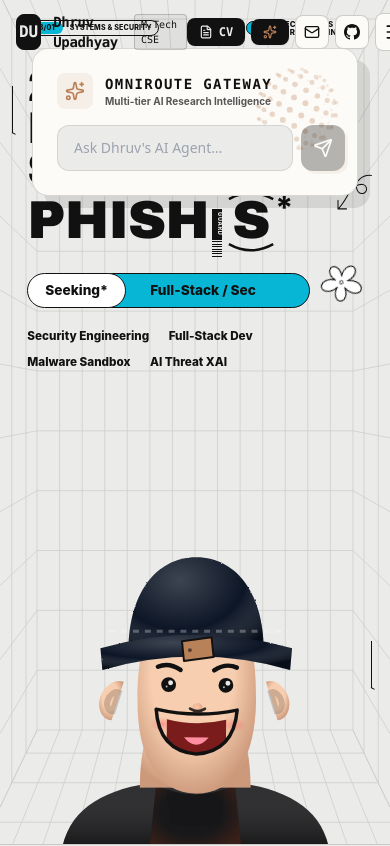
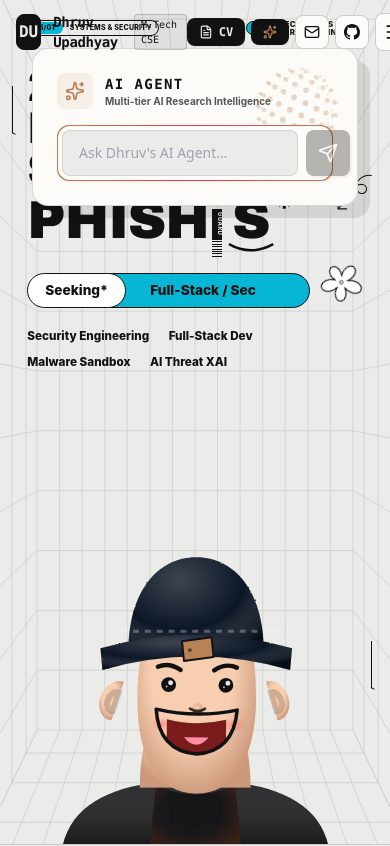
Before and after one commit to Dhruvdev-Codes/portfolio, a Next.js app: page / in a window 390 px wide. Shown: the top 846 px of the page. Built offline with nearby package versions, Linux system fonts and the light colour scheme.

Commit message:
feat: enhance MorphOrb AI agent with draggable mobility, gradient border, and AI AGENT header label

```diff
--- a/src/components/ui/ai-thinking-orb-and-input.tsx
+++ b/src/components/ui/ai-thinking-orb-and-input.tsx
@@ -140,10 +140,13 @@ export default function MorphOrb({ onSubmit }: MorphOrbProps) {
   };
 
   return (
-    <div className="w-full max-w-xl mx-auto px-4 py-8">
+    <div className="w-full max-w-xl mx-auto px-4 py-8 flex justify-center">
       <motion.div
+        drag
+        dragConstraints={{ left: -150, right: 150, top: -150, bottom: 150 }}
+        whileDrag={{ scale: 1.02 }}
         layout
-        className="relative bg-[#fdfbf7] border border-[#111111]/15 rounded-2xl shadow-[12px_12px_0px_rgba(17,17,17,0.1)] p-6 overflow-hidden"
+        className="relative bg-[#fdfbf7] border border-[#111111]/15 rounded-2xl shadow-[12px_12px_0px_rgba(17,17,17,0.1)] p-6 overflow-hidden cursor-grab active:cursor-grabbing w-full"
       >
         <div className="absolute right-[-20px] top-[-20px] pointer-events-none opacity-80">
           <canvas
@@ -169,27 +172,29 @@ export default function MorphOrb({ onSubmit }: MorphOrbProps) {
                     <Sparkles className="w-5 h-5 text-[#b98158]" />
                   </div>
                   <div>
-                    <h3 className="text-sm font-bold uppercase tracking-widest text-[#111111] font-mono">OmniRoute Gateway</h3>
+                    <h3 className="text-sm font-bold uppercase tracking-widest text-[#111111] font-mono">AI AGENT</h3>
                     <p className="text-[10px] text-[#555555] font-bold">Multi-tier AI Research Intelligence</p>
                   </div>
                 </div>
 
-                <div className="flex gap-2">
+                <div className="p-[1px] bg-gradient-to-r from-[#b98158] via-[#e63946] to-[#b98158] rounded-xl shadow-sm">
+                  <div className="flex gap-2 bg-[#fdfbf7] p-1 rounded-xl">
                     <input
                       type="text"
                       value={query}
                       onChange={(e) => setQuery(e.target.value)}
                       onKeyDown={(e) => e.key === "Enter" && handleRun()}
                       placeholder={COPY.placeholder}
-                    className="flex-1 bg-[#ebebea] border border-[#111111]/10 rounded-xl px-4 py-3 text-sm text-[#111111] focus:outline-none focus:border-[#b98158] font-sans transition-colors"
+                      className="flex-1 bg-[#ebebea] border border-[#111111]/10 rounded-lg px-4 py-3 text-sm text-[#111111] focus:outline-none focus:border-[#b98158] font-sans transition-colors"
                     />
                     <button
                       onClick={handleRun}
                       disabled={!query.trim()}
-                    className="bg-[#111111] text-[#fdfbf7] p-3 rounded-xl hover:bg-[#b98158] transition-colors disabled:opacity-30 cursor-pointer shadow-[3px_3px_0px_rgba(185,129,88,0.3)]"
+                      className="bg-[#111111] text-[#fdfbf7] p-3 rounded-lg hover:bg-[#b98158] transition-colors disabled:opacity-30 cursor-pointer shadow-[2px_2px_0px_rgba(185,129,88,0.3)]"
                     >
                       <Send className="w-5 h-5" />
                     </button>
+                  </div>
                 </div>
               </motion.div>
             ) :
```
Lines whose indentation alone changed are shown as unchanged.
